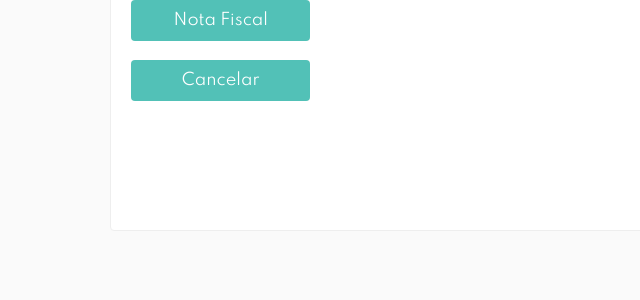
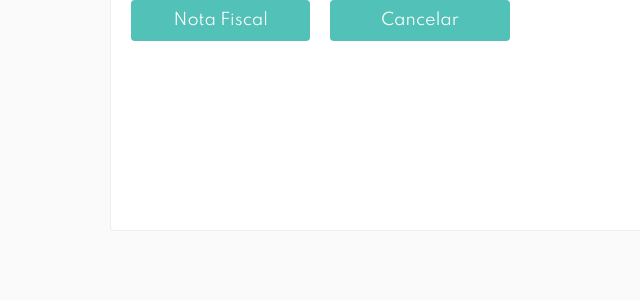
Before and after one commit to BeatrizARibeiro/Pet-Farma, a PHP site: page /pet-farma/pedido_ver.php?numpedido=1 in a window 1280 px wide. Shown: the part 354-654 px from the top of the page, without its empty margins (210-850 px from the left). Run offline with PHP 8.4, Linux system fonts and the light colour scheme; data that the repository does not hold is empty; some libraries are stand-ins or nearby versions.

Commit message:
alinhamento

```diff
--- a/public/css/StylePedidoDetalheAdm.css
+++ b/public/css/StylePedidoDetalheAdm.css
@@ -39,6 +39,8 @@ body {
 
 
 .form-group {
+    display: flex;
+    gap: 10px;
     margin-bottom: 20px;
     /* width: 30%; */
 }
@@ -51,6 +53,7 @@ body {
 
 .form-group input,
 .form-group select {
+
     width: 100%;
     padding: 10px;
     border: 1px solid #ccc;
```
